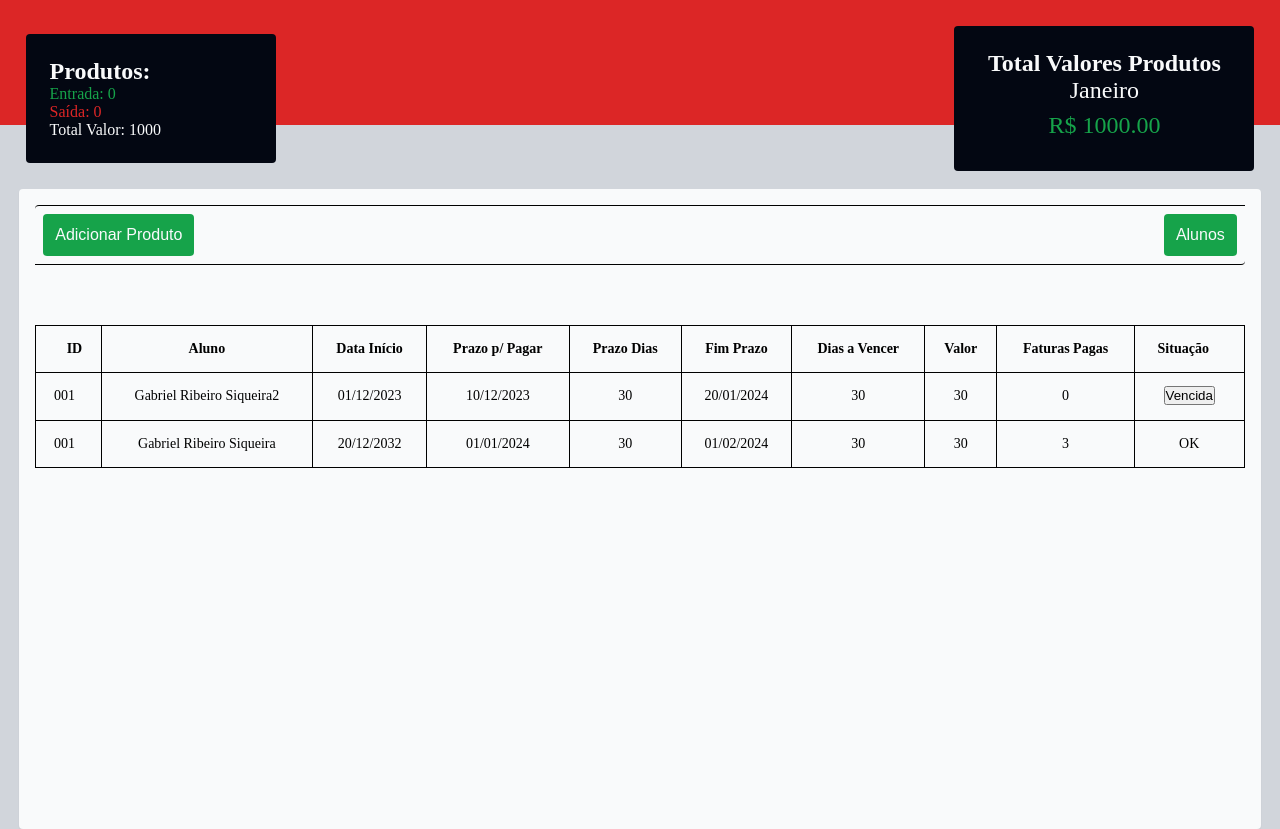
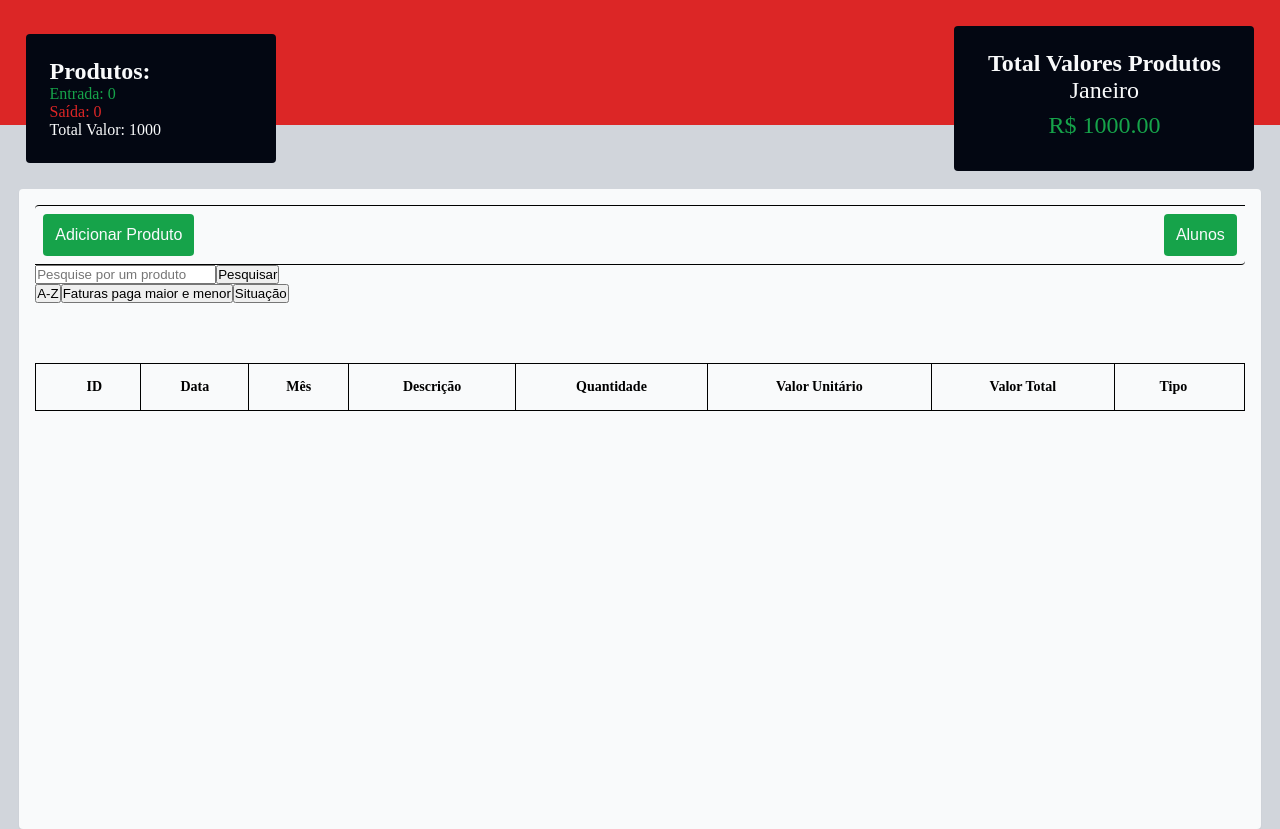
Before and after one commit to GabrielRSiqueira18/filipe, a React (Vite) app: page /financeiro in a window 1280 px wide. Built offline with nearby package versions, Linux system fonts and the light colour scheme.

Commit message:
feat: create form in financial

```diff
--- a/package.json
+++ b/package.json
@@ -10,9 +10,12 @@
     "preview": "vite preview"
   },
   "dependencies": {
+    "@hookform/resolvers": "^3.3.3",
     "react": "^18.2.0",
     "react-dom": "^18.2.0",
-    "react-router-dom": "^6.21.1"
+    "react-hook-form": "^7.49.2",
+    "react-router-dom": "^6.21.1",
+    "zod": "^3.22.4"
   },
   "devDependencies": {
     "@types/react": "^18.2.43",
--- a/src/App.tsx
+++ b/src/App.tsx
@@ -1,4 +1,3 @@
-import './App.css'
 import { BrowserRouter } from "react-router-dom"
 import { Router } from './Router'
 
--- /dev/null
+++ b/src/components/Product.tsx
@@ -0,0 +1,25 @@
+interface StudentProps {
+    id: string
+    date: string
+    description: string
+    month: string
+    pricePerUnit: number
+    quantity: number
+    totalValue: number
+    type: "Entrada" | "Saída"
+  }
+
+  export function Product({ id, date, description, quantity, pricePerUnit, totalValue, type, month }: StudentProps) {
+    return (
+      <tr>
+        <td>{id}</td>
+        <td>{date}</td>
+        <td>{month}</td>
+        <td>{description}</td>
+        <td>{quantity}</td>
+        <td>{pricePerUnit}</td>
+        <td>{totalValue}</td>
+        <td>{type}</td>
+      </tr>
+  )
+  }
--- a/src/pages/FinancialPage/index.tsx
+++ b/src/pages/FinancialPage/index.tsx
@@ -1,15 +1,64 @@
 import { useState } from "react"
 import "./style.css"
 import { NavLink } from "react-router-dom"
-import { Student } from "../../components/Student"
+import { Product } from "../../components/Product"
+import * as z from "zod"
+import { useForm } from "react-hook-form"
+import { zodResolver } from "@hookform/resolvers/zod";
+
+interface Product {
+  id: string
+  date: string
+  description: string
+  month: string
+  pricePerUnit: number
+  quantity: number
+  totalValue: number
+  type: "Entrada" | "Saída"
+
+}
+
+function formatDate(dateString: string): string {
+  const date = new Date(dateString);
+  return `${date.getDate().toString().padStart(2, '0')}/${date.getMonth() + 1}/${date.getFullYear()}`;
+}
 
 export function FinancialPage() {
+  const { register, handleSubmit, reset, control } = useForm<Product>({})
+
   const [ registerStudentModalIsOpen, setRegisterStudentModalIsOpen ] = useState(false)
+
+  const [ productList, setProductList ] = useState<Product[]>([])
+
+  const [ countProductId, setCountProductId ] = useState(1)
 
   function cloneModalWithClickInLayer(e: React.MouseEvent<HTMLDivElement, MouseEvent>) {
     if (e.target instanceof HTMLDivElement && e.target.className === "modal-layer") {
       setRegisterStudentModalIsOpen(false)
     }
+  }
+
+  function handleRegisterNewProduct(data: Product) {
+    const { date, description, month, pricePerUnit, quantity, totalValue, type } = data
+
+    const newProduct: Product = {
+      date,
+      description,
+      id: countProductId.toString(),
+      month,
+      pricePerUnit,
+      quantity,
+      totalValue,
+      type
+    }
+
+    setProductList([...productList, newProduct])
+
+    setCountProductId(state => state+=1)
+
+    reset()
+
+    setRegisterStudentModalIsOpen(false )
   }
 
   return(
@@ -25,16 +74,21 @@ export function FinancialPage() {
             <button>Cadastrar</button>
             <button onClick={() => setRegisterStudentModalIsOpen(false)}>X</button>
           </header>
-          <form>
+          <form onSubmit={handleSubmit(handleRegisterNewProduct)}>
+            <div>
               <label
-              htmlFor="name">
-                Nome do Aluno:
+                htmlFor="date">
+                  Data:
               </label>
               <input
-              id='name'
-              type="text"
+                id='date'
+                type="date"
+                {...register("date")}
+                required
               />
+            </div>
 
+            {/* <div>
               <label
                 htmlFor="startDate">Data do Início do Aluno:
               </label>
@@ -42,47 +96,72 @@ export function FinancialPage() {
                 id='startDate'
                 type="date"
               />
+            </div> */}
 
+            <div>
               <label
-              htmlFor="startTermToPay">Início Prazo para Pagar:
+                htmlFor="description">Descrição
               </label>
               <input
-              id='startTerToPay'
-              type="date"
+                id='description'
+                type="text"
+                {...register("description")}
+                required
               />
+            </div>
 
+            <div>
               <label
-              htmlFor="daysOfPayment">Prazo dias do Pagamento:
+                htmlFor="quantity">Quantidade:
               </label>
               <input
-              id='daysOfPayment'
+                id='quantity'
                 type="number"
+                {...register("quantity")}
+                required
               />
+            </div>
 
+
+
+            <div>
               <label
-              htmlFor="lasyDayToPay">Fim Prazo para Pagar:
+                htmlFor="pricePerUnit">Valor Unitário
               </label>
               <input
-              id='lasyDayToPay'
-              type="date"
+                id='pricePerUnit'
+                type="number"
+                {...register("pricePerUnit")}
+                required
               />
+            </div>
 
+            <div>
               <label
-              htmlFor="incoiceDueDate">Dias para Vencer Fatura:
+                htmlFor="totalValue">Valor Total
               </label>
               <input
-              id='incoiceDueDate'
+                id='totalValue'
                 type="number"
+                {...register("totalValue")}
+                required
               />
+            </div>
 
+            <div>
               <label
-              htmlFor="invoiceValue">Valor Fatura:
+                htmlFor="type">Tipo
               </label>
               <input
-              id='invoiceValue'
-              type="number"
+                id='type'
+                type="text"
+                {...register("type")}
+                required
               />
-
+            </div>
+            <button className="register">
+              Cadastrar
+            </button>
           </form>
         </div>
       </div>
@@ -110,48 +189,51 @@ export function FinancialPage() {
             <button>Alunos</button>
           </NavLink>
         </header>
+        <form>
+          <div>
+            <input type="text" placeholder="Pesquise por um produto" />
+            <button>Pesquisar</button>
+          </div>
+
+          <div>
+            <button type="button">A-Z</button>
+            <button type="button">Faturas paga maior e menor </button>
+            <button type="button">Situação</button>
+          </div>
+        </form>
+
+
 
         <div className='table-container'>
           <table>
             <thead>
               <tr>
                 <th>ID</th>
-                <th>Aluno</th>
-                <th>Data Início</th>
-                <th>Prazo p/ Pagar</th>
-                <th>Prazo Dias</th>
-                <th>Fim Prazo</th>
-                <th>Dias a Vencer</th>
-                <th>Valor</th>
-                <th>Faturas Pagas</th>
-                <th>Situação</th>
+                <th>Data</th>
+                <th>Mês</th>
+                <th>Descrição</th>
+                <th>Quantidade</th>
+                <th>Valor Unitário</th>
+                <th>Valor Total</th>
+                <th>Tipo</th>
               </tr>
             </thead>
             <tbody>
-              <Student
-                id="001"
-                name='Gabriel Ribeiro Siqueira2'
-                daysOfPayment='30'
-                incoiceDueDate='30'
-                invoiceValue='30'
-                lasyDayToPay='20/01/2024'
-                startDate='01/12/2023'
-                startTermToPay='10/12/2023'
-                key={0}
+              {productList.map(product => {
+                return (
+                  <Product
+                    key={product.id}
+                    id= {product.id}
+                    date= {formatDate(product.date)}
+                    description={product.description}
+                    month={product.month}
+                    pricePerUnit={product.pricePerUnit}
+                    quantity={product.quantity}
+                    totalValue={product.totalValue}
+                    type={product.type}
                   />
-
-              <tr>
-                <td>001</td>
-                <td>Gabriel Ribeiro Siqueira</td>
-                <td>20/12/2032</td>
-                <td>01/01/2024</td>
-                <td>30</td>
-                <td>01/02/2024</td>
-                <td>30</td>
-                <td>30</td>
-                <td>3</td>
-                <td>OK</td>
-              </tr>
+                )
+              })}
             </tbody>
           </table>
         </div>
--- a/src/pages/StudentPage/index.tsx
+++ b/src/pages/StudentPage/index.tsx
@@ -26,6 +26,7 @@ export function StudentPage() {
             <button onClick={() => setRegisterStudentModalIsOpen(false)}>X</button>
           </header>
           <form>
+            <div>
               <label
                 htmlFor="name">
                   Nome do Aluno:
@@ -34,7 +35,9 @@ export function StudentPage() {
                 id='name'
                 type="text"
               />
+            </div>
 
+            <div>
               <label
                 htmlFor="startDate">Data do Início do Aluno:
               </label>
@@ -42,7 +45,9 @@ export function StudentPage() {
                 id='startDate'
                 type="date"
               />
+            </div>
 
+            <div>
               <label
                 htmlFor="startTermToPay">Início Prazo para Pagar:
               </label>
@@ -50,7 +55,9 @@ export function StudentPage() {
                 id='startTerToPay'
                 type="date"
               />
+            </div>
 
+            <div>
               <label
                 htmlFor="daysOfPayment">Prazo dias do Pagamento:
               </label>
@@ -58,30 +65,34 @@ export function StudentPage() {
                 id='daysOfPayment'
                 type="number"
               />
+            </div>
 
+            <div>
               <label
                 htmlFor="lasyDayToPay">Fim Prazo para Pagar:
               </label>
               <input
                 id='lasyDayToPay'
                 type="date"
-            />
+              /></div>
 
+            <div>
               <label
                 htmlFor="incoiceDueDate">Dias para Vencer Fatura:
               </label>
               <input
                 id='incoiceDueDate'
                 type="number"
-            />
+              /></div>
 
+            <div>
               <label
                 htmlFor="invoiceValue">Valor Fatura:
               </label>
               <input
                 id='invoiceValue'
                 type="number"
-            />
+              /></div>
 
           </form>
         </div>
--- a/src/pages/StudentPage/style.css
+++ b/src/pages/StudentPage/style.css
@@ -11,6 +11,25 @@
   display: flex;
   justify-content: center;
   align-items: center;
+}
+
+.register {
+  cursor: pointer;
+  padding: 0.5rem;
+  border: 1px solid transparent;
+  background-color: var(--gray-950);
+  margin-bottom: 10px;
+  font-size: 1rem;
+  color: var(--gray-50);
+  border-radius: 6px;
+  margin-top: 15px;
+
+  &:hover {
+    transition: 0.2s;
+    color: var(--gray-950);
+    background-color: transparent;
+    border-color: var(--gray-950);
+  }
 }
 
 .modal {
@@ -64,7 +83,13 @@
     display: grid;
     grid-template-columns: 1fr;
     grid-template-rows: auto 2fr 2fr 2fr 2fr;
-    gap: 0.2rem;
+    gap: 0.3rem;
+
+    div {
+      display: flex;
+      flex-direction: column;
+      gap: 0.25rem;
+    }
 
     label {
       font-size: 1rem;
```
Also changed, not shown: 1 other file (tests, documents, lock files or other folders). Lines whose indentation alone changed are shown as unchanged.
